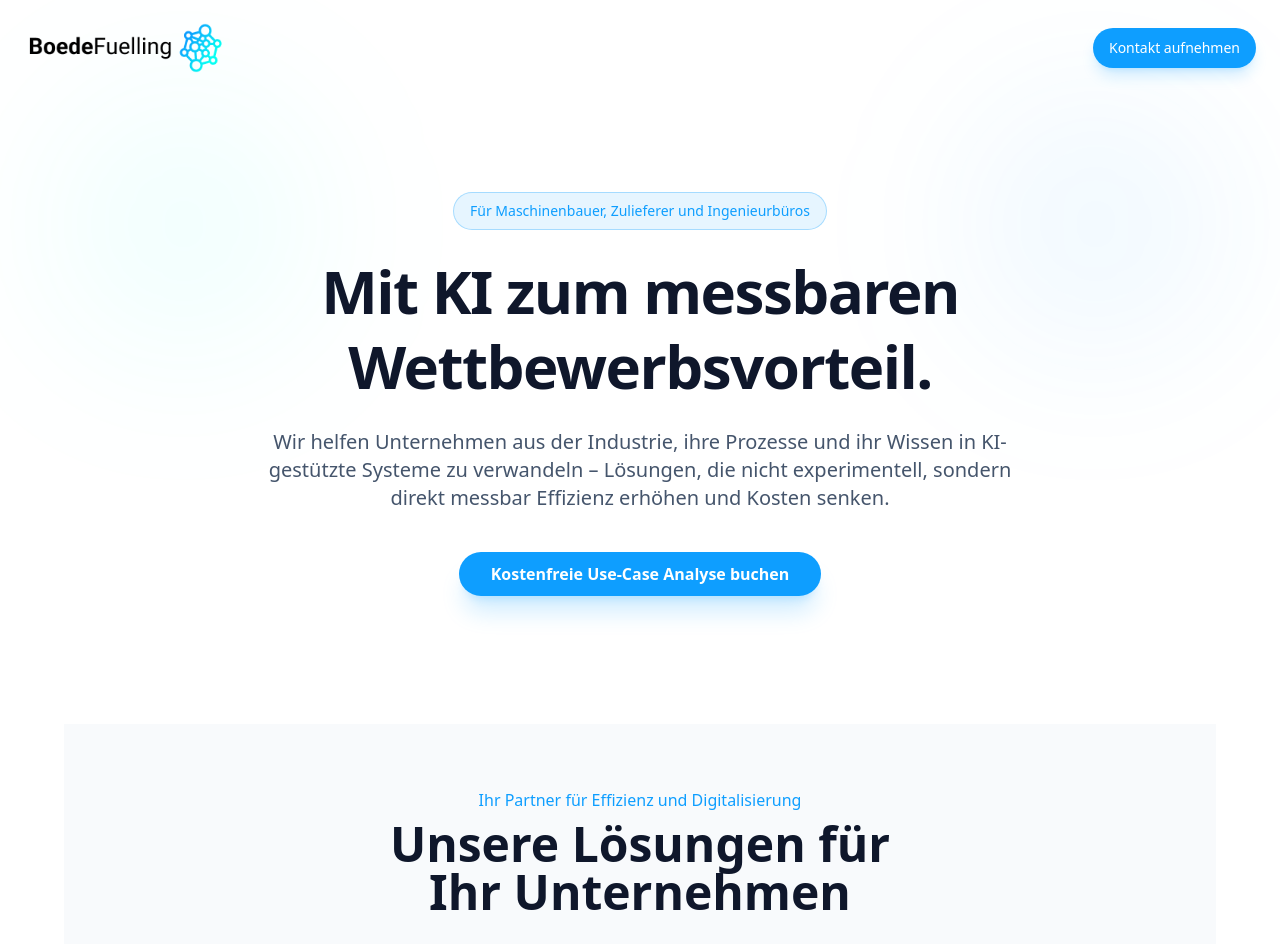
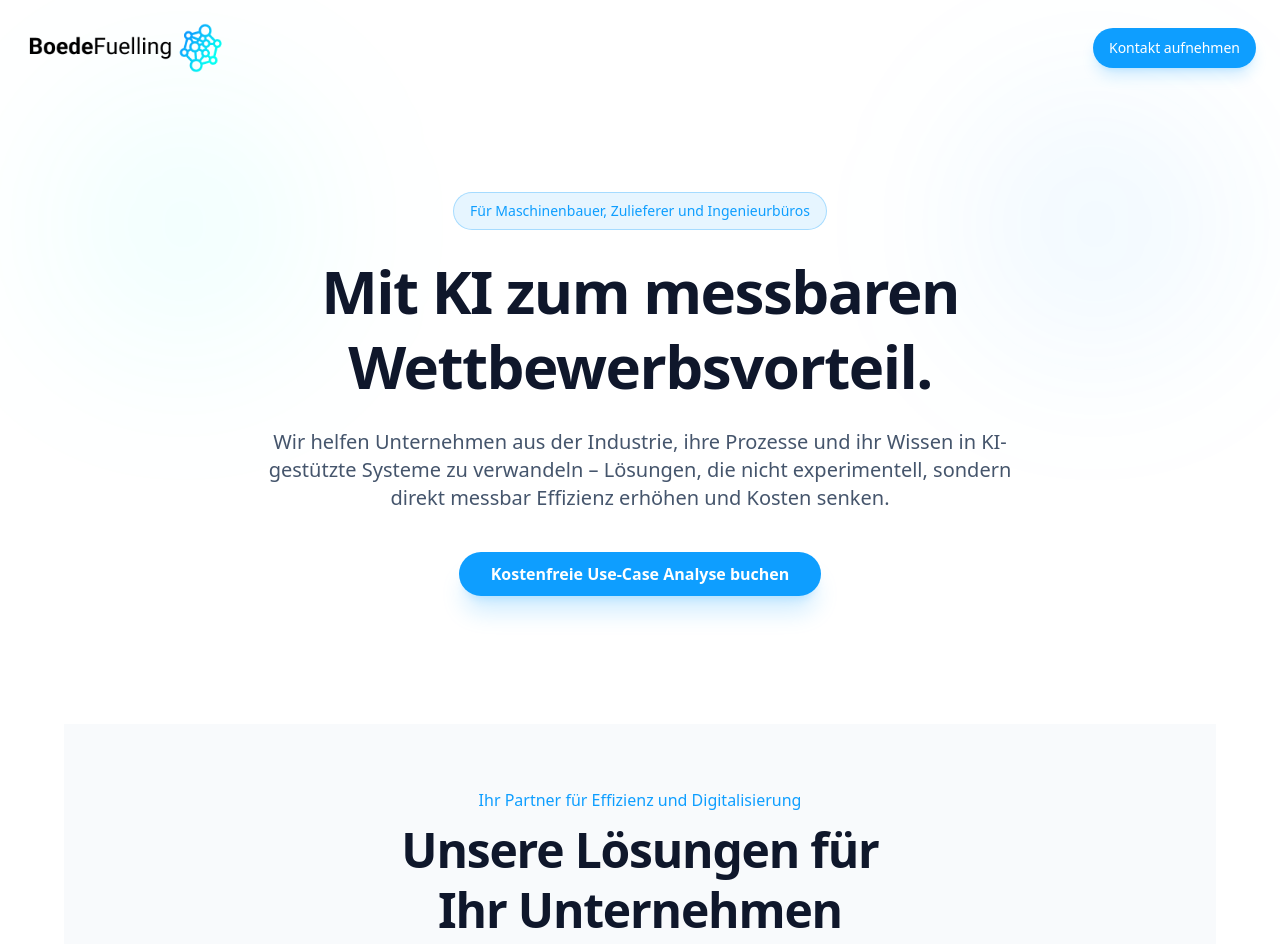
Before and after one commit to bf-2026/boedefuelling.com, a React (Vite) app: page / in a window 1280 px wide. Shown: the top 944 px of the page. Built offline with nearby package versions, Linux system fonts and the light colour scheme.

Commit message:
dienstleistungen schrift

```diff
--- a/src/sections/Services.tsx
+++ b/src/sections/Services.tsx
@@ -13,13 +13,13 @@ const FeatureCard = ({ title, description }: FeatureCardProps) => (
 
 const Services = () => {
   return (
-    <section className="max-w-6xl mx-auto px-4 py-16 font-sans bg-slate-50">
+    <section className="max-w-6xl mx-auto px-4 py-16 bg-slate-50">
       {/* --- Header Section --- */}
       <div className="text-center mb-16">
         <p className="text-brand-primary font-medium mb-2">
           Ihr Partner für Effizienz und Digitalisierung
         </p>
-        <h1 className="text-4xl md:text-5xl font-extrabold text-slate-900 mb-6">
+        <h1 className="text-4xl md:text-5xl font-bold tracking-tight leading-tight text-slate-900 mb-6">
           Unsere Lösungen für <br /> Ihr Unternehmen
         </h1>
         <p className="text-slate-500 max-w-2xl mx-auto mb-8">
```
